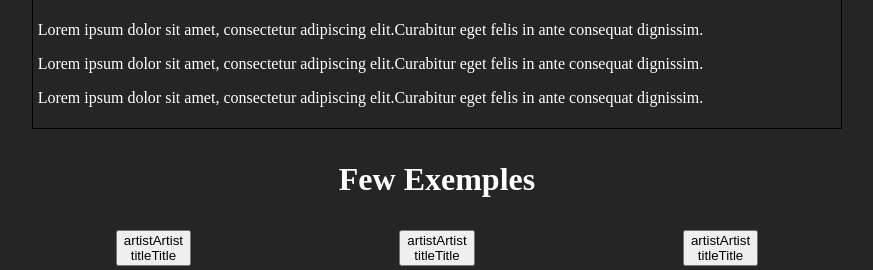
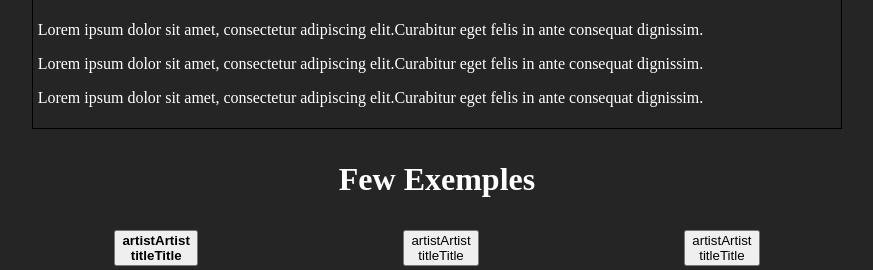
Before and after one commit to CeliaBoiss/projet1_musictionary, a PHP site: page /templateGenre.php in a window 1280 px wide. Shown: the part 192-462 px from the top of the page, without its empty margins (203-1076 px from the left). Run offline with PHP 8.4, Linux system fonts and the light colour scheme; some libraries are stand-ins or nearby versions.

Commit message:
first video button is bold on default

```diff
--- a/templateGenreStyle.css
+++ b/templateGenreStyle.css
@@ -72,3 +72,7 @@ ul {
 .songTitle {
     margin : 0;
 }
+
+#firstVideoToDisplay {
+    font-weight : bold;
+}
```
